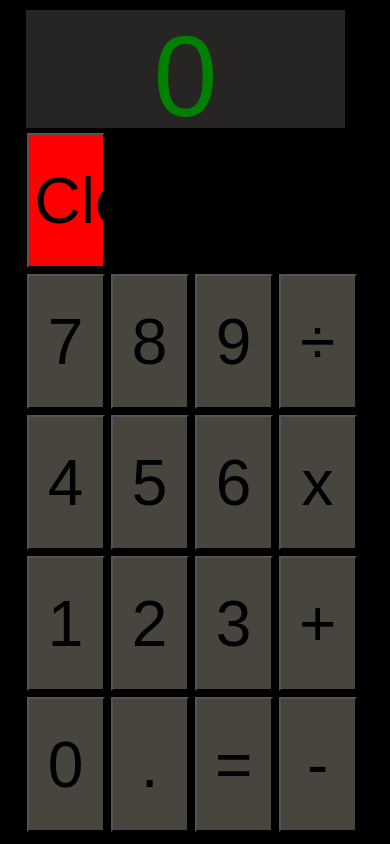
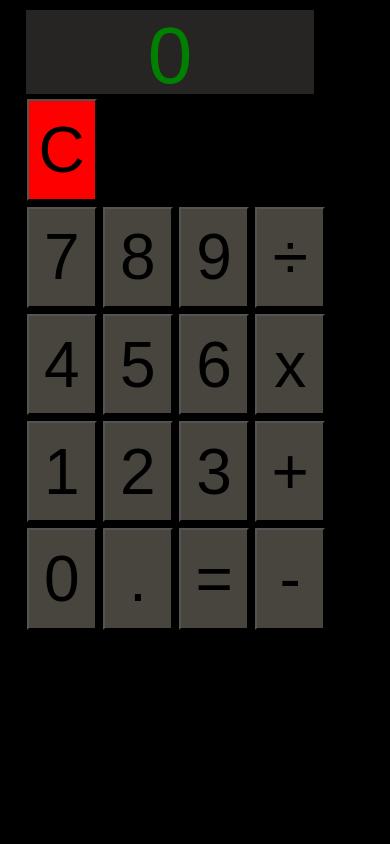
Before and after one commit to marko-zc/Simple-Calculator, a React app: page / in a window 390 px wide. Built offline with nearby package versions, Linux system fonts and the light colour scheme.

Commit message:
make responsive

```diff
--- a/src/component/Button.css
+++ b/src/component/Button.css
@@ -16,3 +16,10 @@ div > button {
 .clear > div > button {
     background-color: red;
 }
+
+@media only screen and (max-width: 768px) {
+    div > button {
+        height: 12vh;
+        width: 18vw;
+    }
+}
--- a/src/component/ButtonPanel.js
+++ b/src/component/ButtonPanel.js
@@ -18,7 +18,7 @@ class ButtonPanel extends React.Component
         return (
         <div>
             <div className='clear'>
-                <Button name='Clear' clickHandler={this.handleClick} />
+                <Button name='C' clickHandler={this.handleClick} />
             </div>
 
 
--- a/src/component/Display.css
+++ b/src/component/Display.css
@@ -7,4 +7,13 @@
     font-size: 115px;
     text-align: center;
     border: 2px solid black;
+    overflow: hidden;
 }
+
+@media only screen and (max-width: 768px) {
+    .display {
+        width: 74vw;
+        height: 10vh;
+        font-size: 80px;
+    }
+}
--- a/src/logic/calculate.js
+++ b/src/logic/calculate.js
@@ -3,7 +3,7 @@ import operate from './operate';
 import isNumber from './isNumber';
 
 function calculate(obj, buttonName) {
-    if (buttonName === "Clear") {
+    if (buttonName === "C") {
         return {
           total: null,
           next: null,
```
